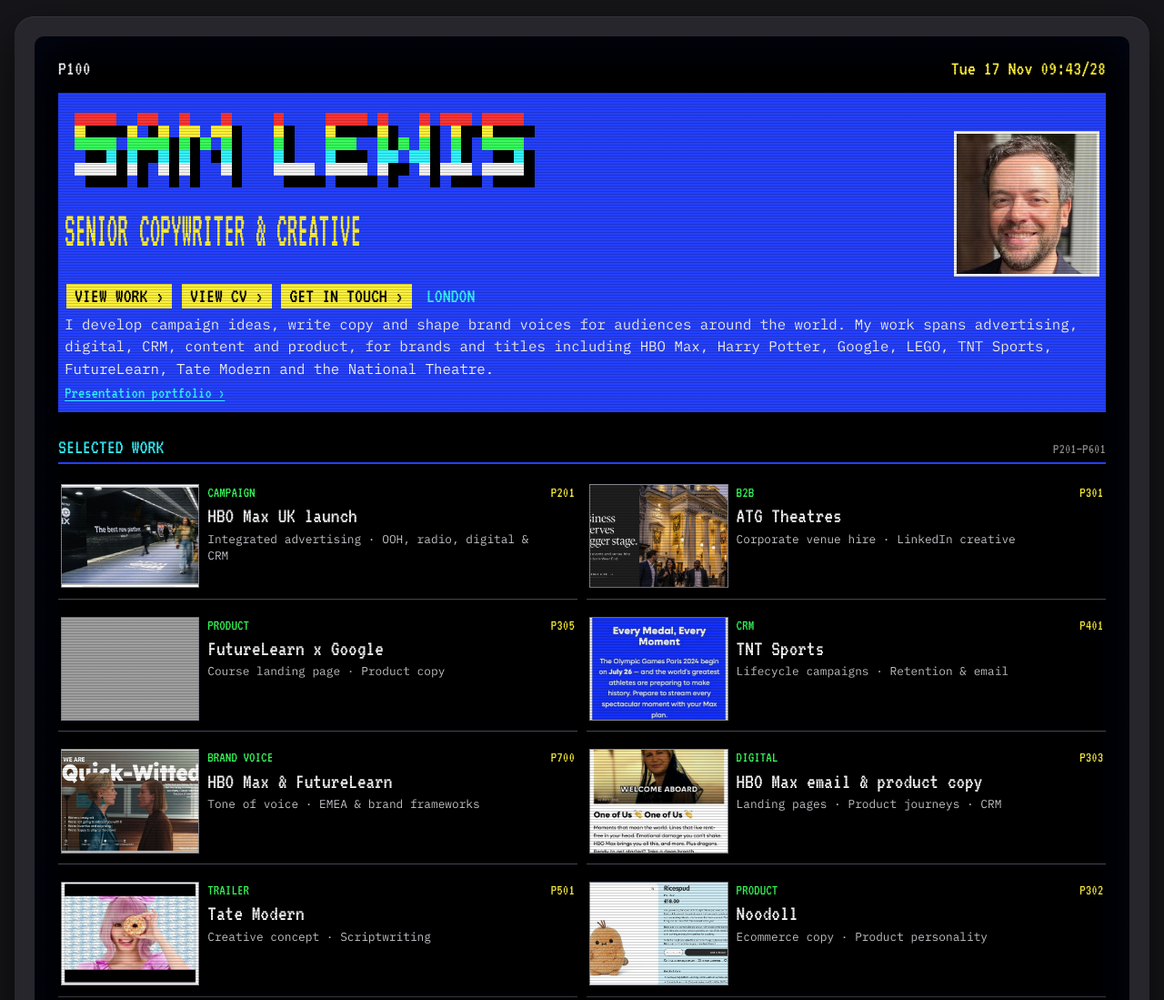
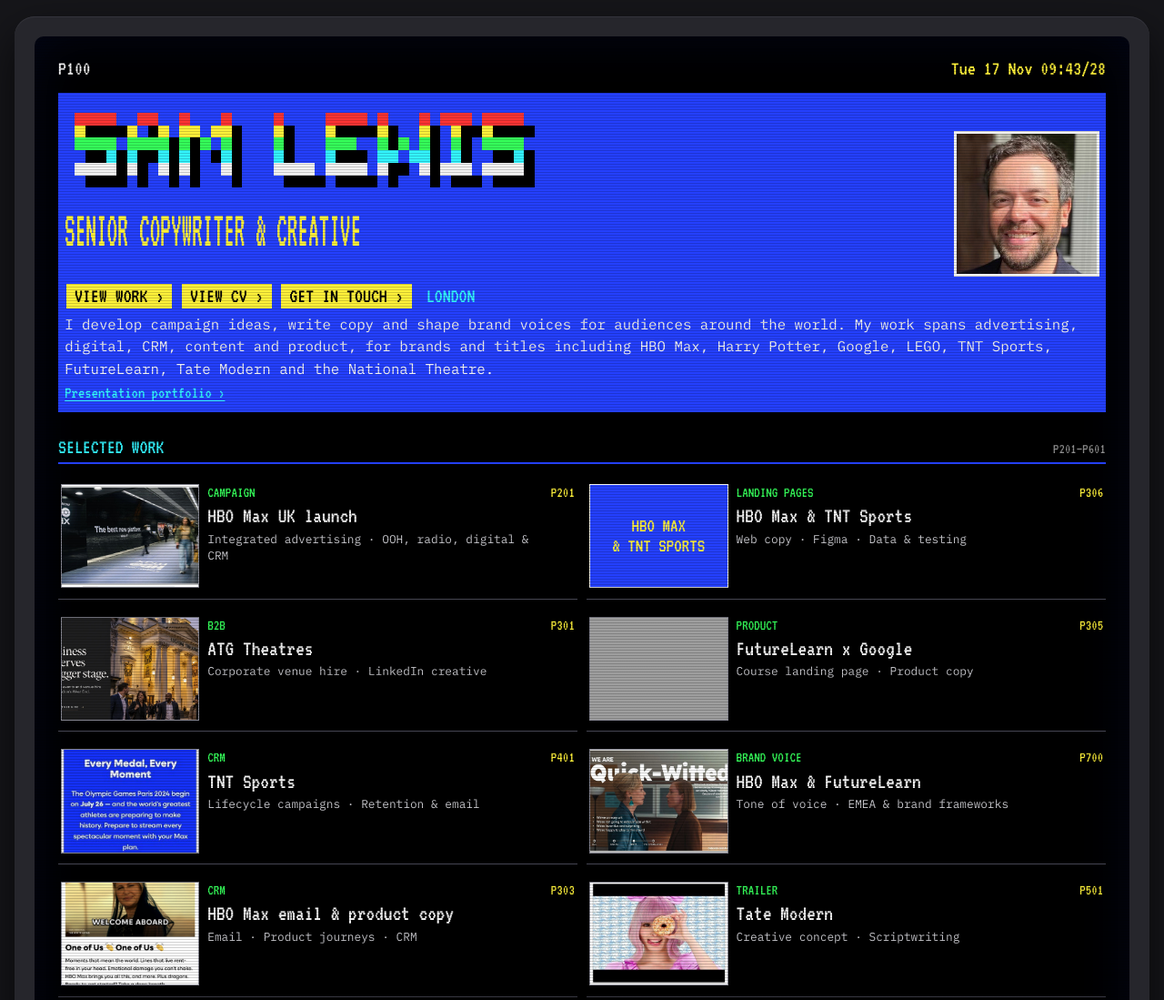
Before and after one commit to samjoelewis-svg/samjoelewis, a plain HTML site: page index.html in a window 1280 px wide. Shown: the top 1099 px of the page at 91% size. Drawn offline with Linux system fonts and the light colour scheme; grey boxes are pictures that could not be loaded.

Commit message:
Add HBO Max and TNT Sports conversion landing pages portfolio case study

```diff
--- a/index.html
+++ b/index.html
@@ -171,6 +171,9 @@ canvas.mosaic { display: block; width: 100%; height: auto; image-rendering: pixe
 .headlines a:hover .tag, .headlines a:focus-visible .tag { color: var(--black); }
 .headlines a:hover, .headlines a:focus-visible { background: var(--cyan); color: var(--black); outline: none; }
 .headlines a:hover .n, .headlines a:focus-visible .n { color: var(--black); }
+
+.lp-links { display: flex; flex-wrap: wrap; align-items: start; gap: .2em 1.2ch; }
+.lp-links .watch { margin-top: .35em; }
 
 /* piece pages */
 .piece { display: grid; grid-template-columns: minmax(0, 1fr) minmax(0, 1.05fr); gap: .8em 2.4ch; align-items: start; }
@@ -499,6 +502,14 @@ const PIECES = {
       "That includes explaining offers and product features simply, while keeping the brand voice distinctive. I adapt messages for different placements, audiences and markets, and write the CTAs, modules and subject lines that turn a big idea into a working customer journey.",
       "For the UK launch, I helped keep the same voice consistent across advertising, welcome emails and product copy."
     ],pics:[["hbo-max-welcome-email","HBO Max UK welcome email"]] },
+  306: { tag:"LANDING PAGES",title:"HBO MAX & TNT SPORTS: LANDING PAGES",meta:"HBO Max · TNT Sports · EMEA · Web copy, Figma & testing",
+    body:[
+      "I write landing-page copy for HBO Max and TNT Sports across EMEA. My job is to turn complex plans, prices, product features and sports packages into clear, accessible information that helps people understand the offer and decide what to subscribe to.",
+      "I work with designers and product teams in Figma to plan the page and the commerce journey, from the first headline and plan comparison to the CTA and necessary terms. The challenge is to keep the language straightforward without losing each brand’s character.",
+      "We use performance data and testing to improve these pages over time, refining headlines, messaging, calls to action and the way information is presented. It is a mix of copy craft, commercial thinking and making something complicated feel simple."
+    ],
+    links:[["https://www.hbomax.com/gb/en","HBO Max UK landing page"],["https://www.hbomax.com/gb/en/sports","TNT Sports landing page"]]
+  },
   304: { tag:"SEO / EDITORIAL",title:"FUTURELEARN: COURSE SEO & EDITORIAL",meta:"FutureLearn · Search-led course titles · Long-form articles",
     body:[
       "At FutureLearn, I used keyword research and search-results analysis to write course titles that would rank well while still making sense to prospective learners. ‘Power Dressing in the Zoom Era’ is one example of balancing clear search intent with useful, engaging copy.",
@@ -575,13 +586,13 @@ const PIECES = {
 
 const CHAPTERS = {
   200: { line: "Campaigns, social, trailers and ads for HBO Max, film and television.", pieces: [201, 202, 203, 204, 205, 206, 207, 208, 209, 210, 211, 212] },
-  300: { line: "B2B advertising, ecommerce copy, digital customer journeys and SEO-led content.", pieces: [301, 302, 303, 304, 305] },
+  300: { line: "B2B advertising, ecommerce copy, digital customer journeys and SEO-led content.", pieces: [301, 302, 303, 304, 305, 306] },
   400: { line: "CRM and interactive campaigns for TNT Sports, including Paris 2024 and Milano Cortina 2026.", pieces: [401, 403] },
   500: { line: "Arts and culture.", pieces: [501, 502, 503, 504, 505] },
   600: { line: "Campaigns for FutureLearn, the online learning platform, including work with City & Guilds.", pieces: [601, 602] },
 };
 
-const ORDER = [100, 101, 200, 201, 202, 203, 204, 205, 206, 207, 208, 209, 210, 211, 212, 300, 301, 302, 303, 304, 305, 400, 401, 403, 500, 501, 502, 503, 504, 505, 600, 601, 602, 700, 750, 800, 888];
+const ORDER = [100, 101, 200, 201, 202, 203, 204, 205, 206, 207, 208, 209, 210, 211, 212, 300, 301, 302, 303, 304, 305, 306, 400, 401, 403, 500, 501, 502, 503, 504, 505, 600, 601, 602, 700, 750, 800, 888];
 
 /* ---------- helpers ---------- */
 const $ = (s, r = document) => r.querySelector(s);
@@ -609,11 +620,12 @@ function row(label, colour, text) {
 function pageIndex() {
   const featured = [
     [201, "CAMPAIGN", "HBO Max UK launch", "Integrated advertising · OOH, radio, digital & CRM", "kings-cross"],
+    [306, "LANDING PAGES", "HBO Max & TNT Sports", "Web copy · Figma · Data & testing", null],
     [301, "B2B", "ATG Theatres", "Corporate venue hire · LinkedIn creative", "atg-lyceum-b2b"],
     [305, "PRODUCT", "FutureLearn x Google", "Course landing page · Product copy", "google-course-artwork"],
     [401, "CRM", "TNT Sports", "Lifecycle campaigns · Retention & email", "paris-2024"],
     [700, "BRAND VOICE", "HBO Max & FutureLearn", "Tone of voice · EMEA & brand frameworks", "quick-witted"],
-    [303, "DIGITAL", "HBO Max email & product copy", "Landing pages · Product journeys · CRM", "hbo-max-welcome-email"],
+    [303, "CRM", "HBO Max email & product copy", "Email · Product journeys · CRM", "hbo-max-welcome-email"],
     [501, "TRAILER", "Tate Modern", "Creative concept · Scriptwriting", "world-goes-pop"],
     [302, "PRODUCT", "Noodoll", "Ecommerce copy · Product personality", "noodoll-ricespud-product-copy"]
   ];
@@ -622,7 +634,7 @@ function pageIndex() {
     ["B2B & PARTNERSHIPS", [[301, "ATG Theatres LinkedIn"], [601, "City & Guilds campaign"]]],
     ["BRAND VOICE", [[700, "HBO Max & FutureLearn"], [202, "HBO Max brand campaign"]]],
     ["CRM & LIFECYCLE", [[401, "TNT Sports CRM"], [303, "HBO Max email & web"]]],
-    ["DIGITAL, PRODUCT & SEO", [[302, "Noodoll product copy"], [303, "HBO Max product journeys"], [304, "FutureLearn SEO"], [305, "FutureLearn x Google"]]],
+    ["DIGITAL, PRODUCT & SEO", [[306, "HBO Max & TNT landing pages"], [303, "HBO Max product journeys"], [302, "Noodoll product copy"], [304, "FutureLearn SEO"], [305, "FutureLearn x Google"]]],
     ["SCRIPTS & EDITORIAL", [[501, "Tate Modern"], [502, "National Theatre"], [304, "FutureLearn editorial"]]]
   ];
   const toc = [
@@ -646,7 +658,7 @@ function pageIndex() {
       <div class="home-heading"><span>SELECTED WORK</span><span class="c-dim">P201—P601</span></div>
       <div class="feature-grid">
         ${featured.map(([n, tag, title, desc, image]) => `<a class="feature-card" href="#p${n}" data-go="${n}">
-          ${image ? `<img src="${imageSrc(image)}" alt="" loading="lazy" decoding="async">` : `<span class="feature-placeholder" aria-hidden="true">GOOGLE<br>FOR<br>EDUCATION</span>`}
+          ${image ? `<img src="${imageSrc(image)}" alt="" loading="lazy" decoding="async">` : `<span class="feature-placeholder" aria-hidden="true">${n === 306 ? "HBO MAX<br>&amp; TNT SPORTS" : "GOOGLE<br>FOR<br>EDUCATION"}</span>`}
           <span class="feature-info"><span class="feature-tag">${esc(tag)}</span><span class="feature-title">${esc(title)}</span><span class="feature-desc">${esc(desc)}</span></span><span class="feature-page">P${n}</span>
         </a>`).join("")}
       </div>
@@ -724,6 +736,7 @@ function pagePiece(n) {
       <div class="facts">
         <div class="prose">${p.body.map(t => `<p>${esc(t)}</p>`).join("")}</div>
         ${p.link ? `<a class="watch" href="${p.link[0]}" target="_blank" rel="noopener">${esc(p.link[1])} <span aria-hidden="true">&rsaquo;</span></a>` : ""}
+        ${p.links ? `<div class="lp-links">${p.links.map(([url, label]) => `<a class="watch" href="${url}" target="_blank" rel="noopener noreferrer">${esc(label)} <span aria-hidden="true">&rsaquo;</span></a>`).join("")}</div>` : ""}
       </div>
       ${right}
     </div>
```
